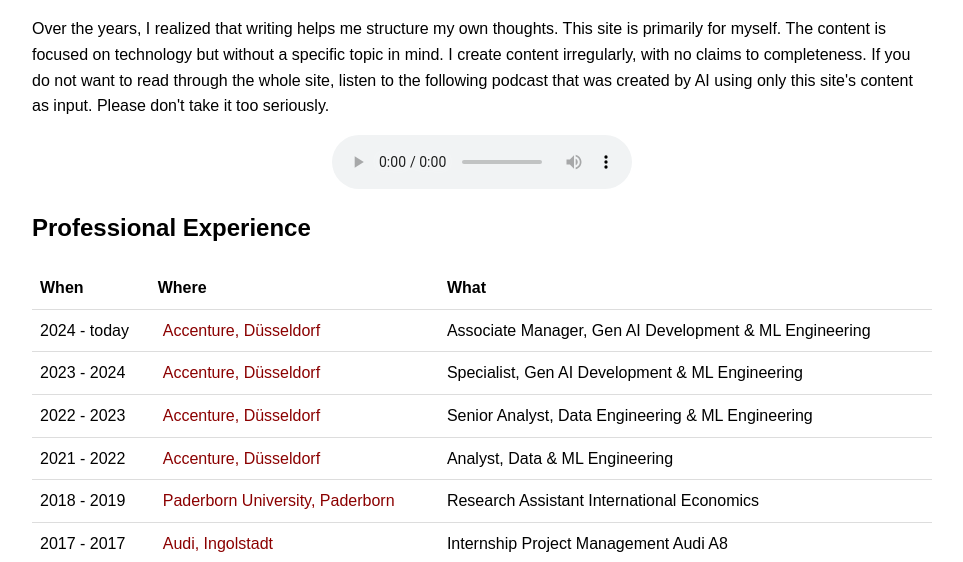
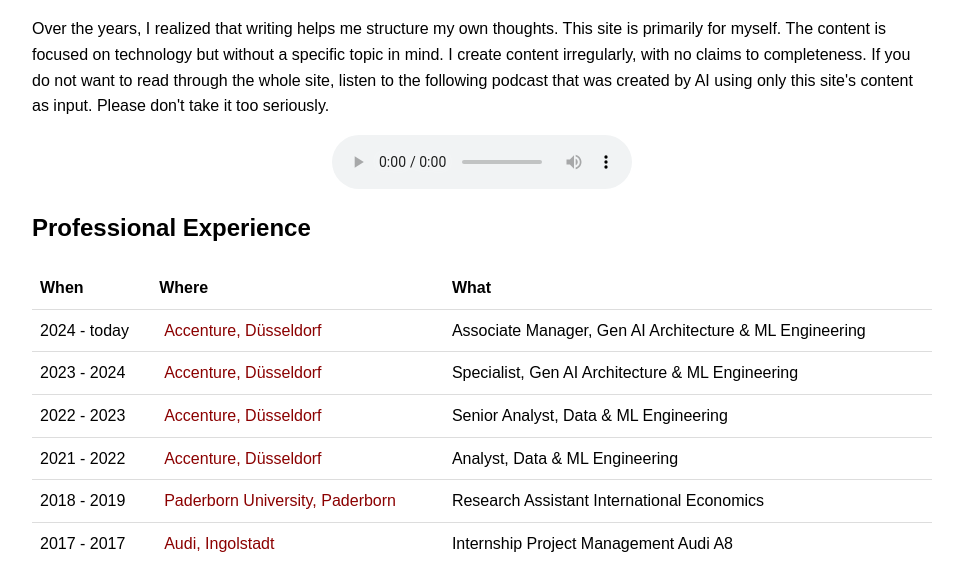
Before and after one commit to arnewitt/blog, a plain HTML site: page index.html in a window 1280 px wide. Shown: the part 235-797 px from the top of the page, without its empty margins (158-1121 px from the left). Drawn offline with Linux system fonts and the light colour scheme.

Commit message:
Unify role names

```diff
--- a/index.html
+++ b/index.html
@@ -150,9 +150,9 @@
     const experienceTable = createElement("table");
     experienceTable.innerHTML = `
       <tr><th>When</th><th>Where</th><th>What</th></tr>
-      <tr><td>2024 - today</td><td><a href="https://www.accenture.com/de-de">Accenture, Düsseldorf</a></td><td>Associate Manager, Gen AI Development & ML Engineering</td></tr>
-      <tr><td>2023 - 2024</td><td><a href="https://www.accenture.com/de-de">Accenture, Düsseldorf</a></td><td>Specialist, Gen AI Development & ML Engineering</td></tr>
-      <tr><td>2022 - 2023</td><td><a href="https://www.accenture.com/de-de">Accenture, Düsseldorf</a></td><td>Senior Analyst, Data Engineering & ML Engineering</td></tr>
+      <tr><td>2024 - today</td><td><a href="https://www.accenture.com/de-de">Accenture, Düsseldorf</a></td><td>Associate Manager, Gen AI Architecture & ML Engineering</td></tr>
+      <tr><td>2023 - 2024</td><td><a href="https://www.accenture.com/de-de">Accenture, Düsseldorf</a></td><td>Specialist, Gen AI Architecture & ML Engineering</td></tr>
+      <tr><td>2022 - 2023</td><td><a href="https://www.accenture.com/de-de">Accenture, Düsseldorf</a></td><td>Senior Analyst, Data & ML Engineering</td></tr>
       <tr><td>2021 - 2022</td><td><a href="https://www.accenture.com/de-de">Accenture, Düsseldorf</a></td><td>Analyst, Data & ML Engineering</td></tr>
       <tr><td>2018 - 2019</td><td><a href="https://www.uni-paderborn.de/en/">Paderborn University, Paderborn</a></td><td>Research Assistant International Economics</td></tr>
       <tr><td>2017 - 2017</td><td><a href="https://www.audi.de">Audi, Ingolstadt</a></td><td>Internship Project Management Audi A8</td></tr>
```
